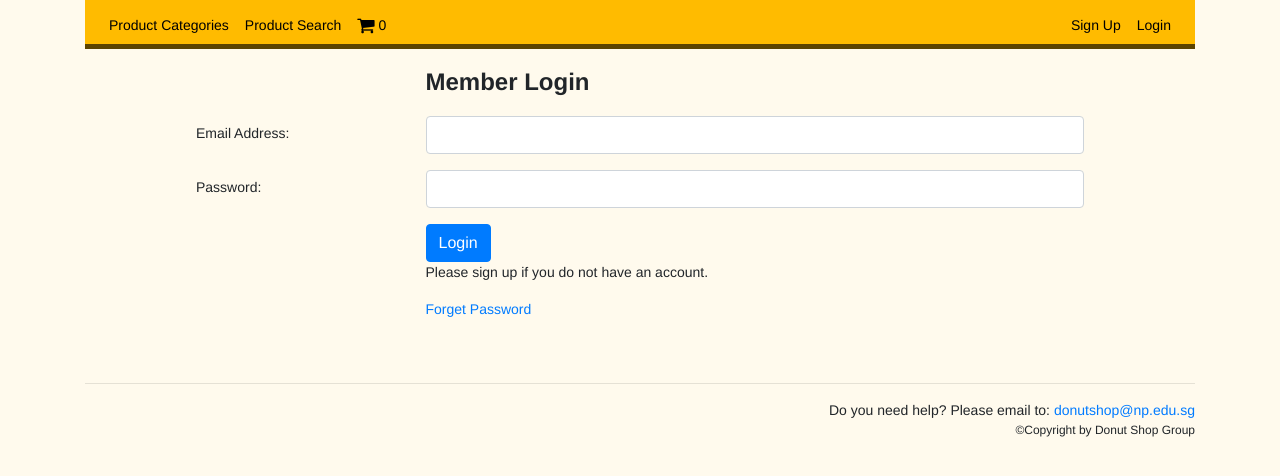
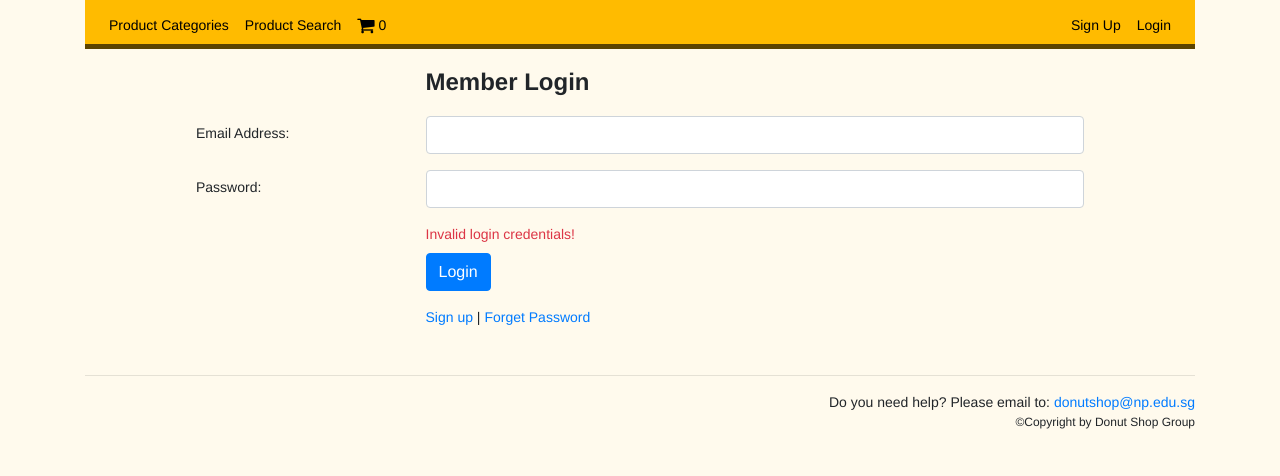
Before and after one commit to jordie007/ECAD-Group-3, a PHP site: page /ECAD-Group-3/login.php?error=true in a window 1280 px wide. Shown: the part 213-689 px from the top of the page. Run offline with PHP 8.4, Linux system fonts and the light colour scheme.

Commit message:
update login flow

```diff
--- a/login.php
+++ b/login.php
@@ -2,6 +2,7 @@
 session_start();
 include("header.php");
 ?>
+
 <div style="width:80%;margin:auto">
     <form action="checkLogin.php" method="POST">
         <div class="form-group row">
@@ -12,20 +13,27 @@ include("header.php");
         <div class="form-group row">
             <label class="col-sm-3 col-form-label" for="email">Email Address:</label>
             <div class="col-sm-9">
-                <input class="form-control" type="email" name="email" id="email" required/>
+                <input class="form-control" type="email" name="email" id="email" required />
             </div>
         </div>
         <div class="form-group row">
             <label class="col-sm-3 col-form-label" for="password">Password:</label>
             <div class="col-sm-9">
-                <input class="form-control" type="password" name="password" id="password" required/>
+                <input class="form-control" type="password" name="password" id="password" required />
             </div>
         </div>
         <div class="form-group row">
+            <?php if ($_GET["error"] ?? false) { ?>
+                <div class="col-sm-9 offset-sm-3 text-danger pb-2">
+                    Invalid login credentials!
+                </div>
+            <?php } ?>
             <div class="col-sm-9 offset-sm-3">
                 <button type="submit" class="btn btn-primary">Login</button>
-                <p>Please sign up if you do not have an account.</p>
-                <p><a href="forgetPassword.php">Forget Password</a></p>
+                <div class="pt-3">
+                    <a href="register.php">Sign up</a> |
+                    <a href="forgetPassword.php">Forget Password</a>
+                </div>
             </div>
         </div>
     </form>
```
Also changed, not shown: checkLogin.php (+3 -8 lines).
